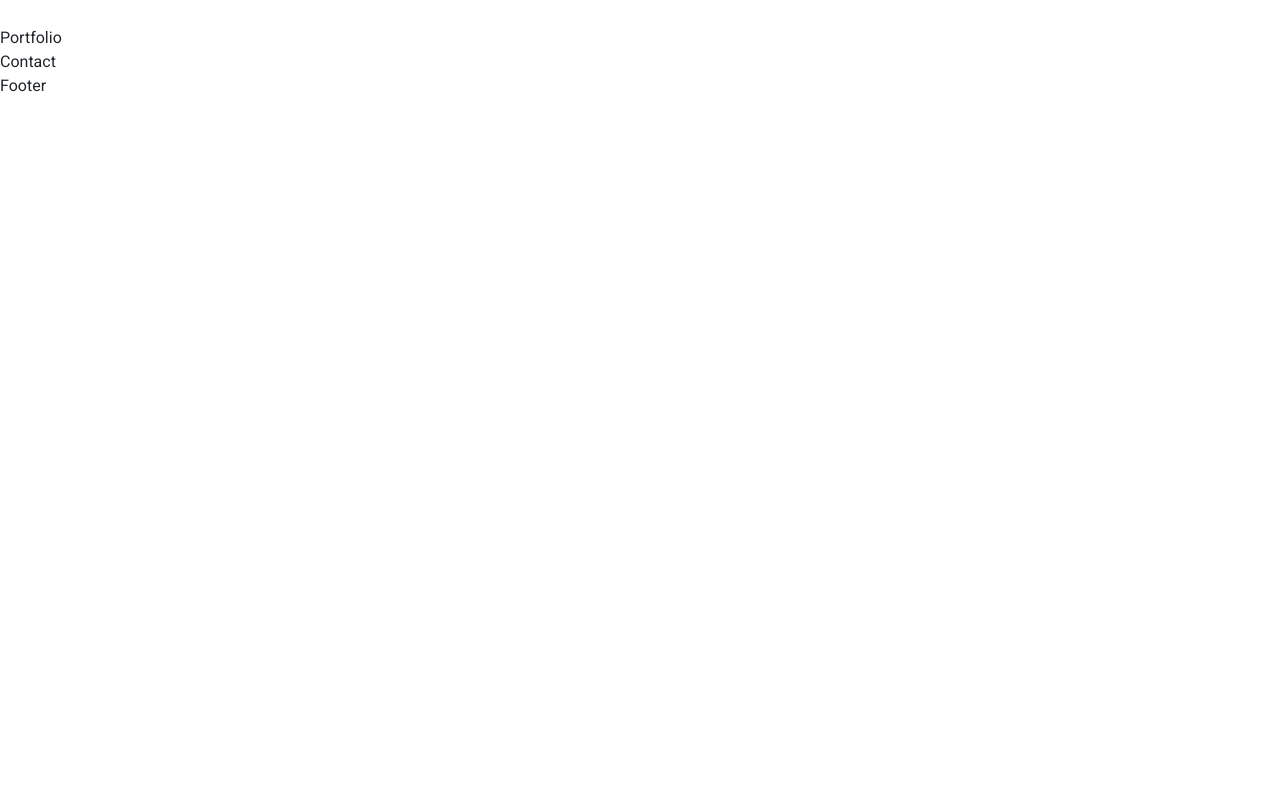
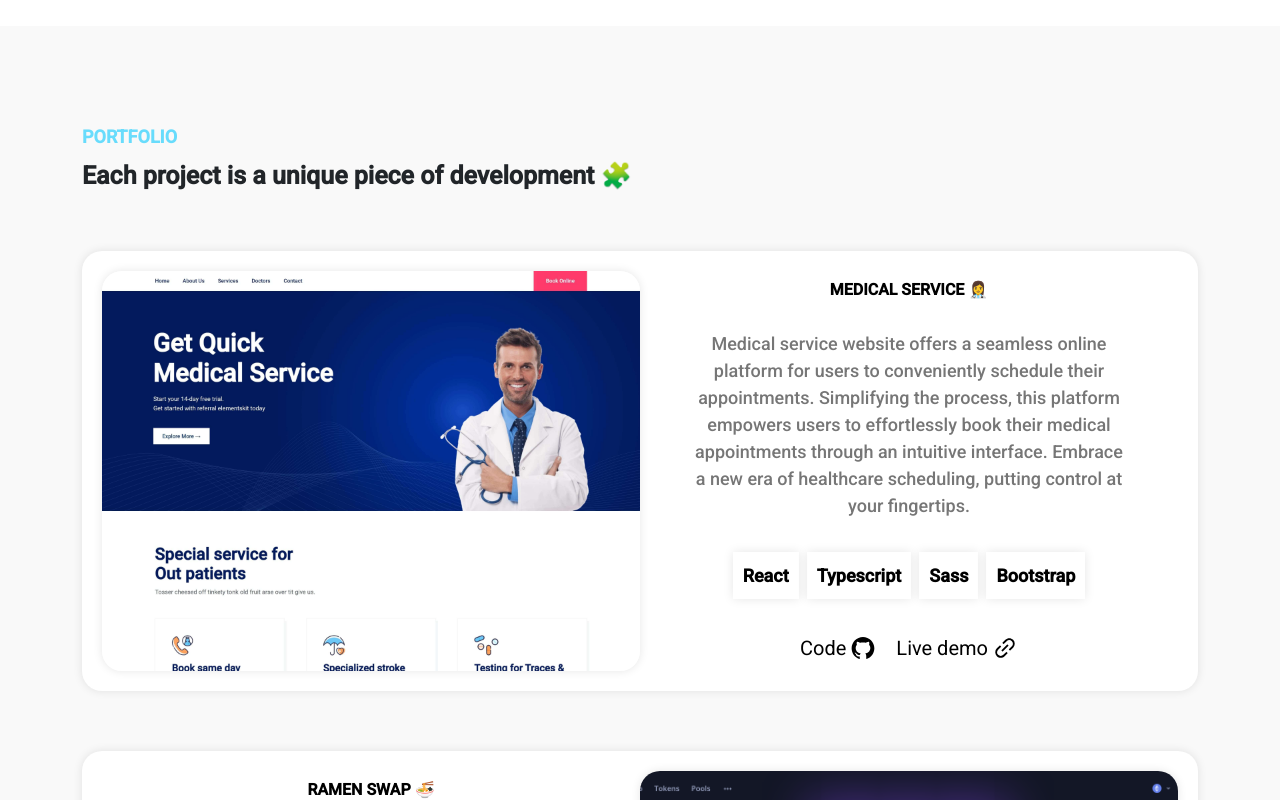
Before and after one commit to grekuu/Portfolio, a React (Vite) app: page / in a window 1280 px wide. Shown: the part 1460-2260 px from the top of the page. Before the commit the page ends 1558 px from the top, so only its background shows below. Built offline with nearby package versions, Linux system fonts and the light colour scheme.

Commit message:
feat(Portfolio): desktop component done

```diff
--- a/src/components/Portfolio/Portfolio.tsx
+++ b/src/components/Portfolio/Portfolio.tsx
@@ -1,7 +1,35 @@
+import { Container } from "react-bootstrap";
 import "./portfolio.scss";
+import ProjectCard from "./ProjectCard/ProjectCard";
 
 const Portfolio = () => {
-  return <div>Portfolio</div>;
+  return (
+    <div className="portfolio-container">
+      <Container className="content-container">
+        <h3>PORTFOLIO</h3>
+        <h2>Each project is a unique piece of development 🧩</h2>
+        <ProjectCard
+          skills={["React", "Typescript", "Sass", "Bootstrap"]}
+          title="MEDICAL SERVICE 👩‍⚕️"
+          image="/medical-service.jpg"
+          order={false}
+          git="https://github.com/grekuu/medical-service"
+          live="https://medical-service-grekuu.vercel.app/"
+          description="Medical service website offers a seamless online platform for users to conveniently schedule their appointments. Simplifying the process, this platform empowers users to effortlessly book their medical appointments through an intuitive interface. Embrace a new era of healthcare scheduling, putting control at your fingertips."
+        />
+
+        <ProjectCard
+          skills={["React", "Typescript", "Redux Toolkit", "Sass", "Bootstrap"]}
+          title="RAMEN SWAP 🍜"
+          image="/ramen-swap.png"
+          order={true}
+          git="https://github.com/grekuu/RamenSwapExchange"
+          live="https://ramen-swap.vercel.app/"
+          description="Ramen Swap is a platform designed to facilitate the exchange of tokens within the cryptocurrency realm. This website enables users to efficiently trade their tokens while providing access to a comprehensive token list. Additionally, the platform offers a user panel for a seamless experience."
+        />
+      </Container>
+    </div>
+  );
 };
 
 export default Portfolio;
--- /dev/null
+++ b/src/components/Portfolio/ProjectCard/ProjectCard.tsx
@@ -0,0 +1,60 @@
+import "./projectCard.scss";
+import { AiFillGithub, AiOutlineLink } from "react-icons/ai";
+
+interface ProjectCardProps {
+  skills: string[];
+  image: string;
+  title: string;
+  description: string;
+  git: string;
+  live: string;
+  order: boolean;
+}
+
+const ProjectCard = ({
+  skills,
+  image,
+  title,
+  description,
+  git,
+  live,
+  order,
+}: ProjectCardProps) => {
+  return (
+    <div className={order ? "project-card reverse" : "project-card"}>
+      <div className="card-left">
+        <a href={live} target="_blank">
+          <div
+            className="image"
+            style={{ backgroundImage: `url(${image})` }}
+          ></div>
+        </a>
+      </div>
+      <div className="card-right">
+        <h3>{title}</h3>
+        <p>{description}</p>
+        <div className="skills-box">
+          {skills.map((skill: string, id) => {
+            return (
+              <p className="skill" key={id}>
+                {skill}
+              </p>
+            );
+          })}
+        </div>
+
+        <div className="links">
+          <a href={git} target="_blank">
+            Code <AiFillGithub className="icon" />
+          </a>
+          <a href={live} target="_blank">
+            Live demo
+            <AiOutlineLink className="icon" />
+          </a>
+        </div>
+      </div>
+    </div>
+  );
+};
+
+export default ProjectCard;
--- /dev/null
+++ b/src/components/Portfolio/ProjectCard/projectCard.scss
@@ -0,0 +1,92 @@
+.reverse {
+  flex-direction: row-reverse;
+}
+
+.project-card {
+  width: 100%;
+  padding: 20px;
+  background-color: white;
+  border-radius: 20px;
+  box-shadow: 0 0 10px rgba(0, 0, 0, 0.1);
+  margin-top: 60px;
+  display: flex;
+
+  .card-left {
+    width: 50%;
+
+    .image {
+      max-width: 100%;
+      transition: ease-in-out 10s;
+      height: 400px;
+      background-size: cover;
+      background-position: top;
+      cursor: pointer;
+      border-radius: 20px;
+      box-shadow: 0 0 10px rgba(0, 0, 0, 0.1);
+
+      &:hover {
+        background-position: bottom;
+      }
+    }
+  }
+
+  .card-right {
+    width: 50%;
+    display: flex;
+    flex-direction: column;
+    justify-content: space-around;
+    text-align: center;
+    align-items: center;
+
+    h3 {
+      color: black;
+      font-weight: bold;
+      font-size: 16px;
+    }
+
+    p {
+      color: #767676;
+      font-size: 18px;
+      font-weight: 500;
+      text-align: center;
+      text-transform: none;
+      max-width: 80%;
+    }
+    .skills-box {
+      display: flex;
+      gap: 8px;
+      max-width: 80%;
+      .skill {
+        font-size: 18px;
+        text-align: center;
+        box-shadow: 0 0 10px rgba(0, 0, 0, 0.1);
+        color: black;
+        font-weight: bold;
+        padding: 10px;
+      }
+    }
+
+    .links {
+      display: flex;
+      align-items: center;
+      gap: 20px;
+      a {
+        display: flex;
+        align-items: center;
+        font-size: 20px;
+        color: black;
+        text-decoration: none;
+        gap: 4px;
+        transition: all 0.2s ease-in-out;
+
+        &:hover {
+          color: #68dcfc;
+        }
+
+        .icon {
+          font-size: 26px;
+        }
+      }
+    }
+  }
+}
--- a/src/components/Portfolio/portfolio.scss
+++ b/src/components/Portfolio/portfolio.scss
@@ -0,0 +1,21 @@
+.portfolio-container {
+  max-width: 100vw;
+  overflow-x: hidden;
+  background-color: #f9f9f9;
+  padding: 100px 0px 100px 0px;
+
+  .content-container {
+    h3 {
+      font-weight: bold;
+      font-size: 18px;
+      color: #68dcfc;
+      margin: 0 0 14px;
+    }
+
+    h2 {
+      font-size: 25px;
+      font-weight: 700;
+      margin: 0 0 14px;
+    }
+  }
+}
```
Also changed, not shown: public/medical-service.jpg (added), public/ramen-swap.png (added).
